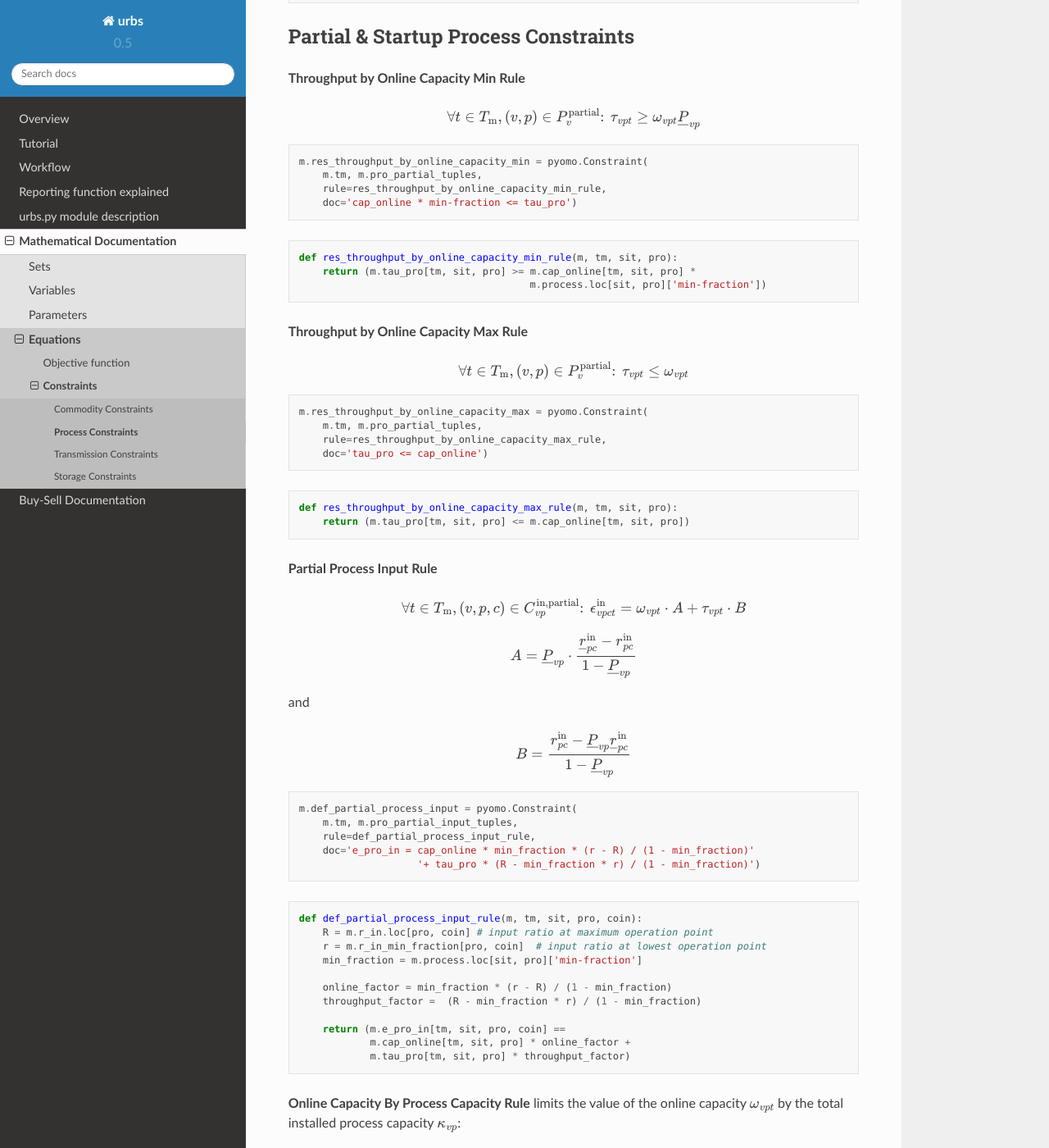
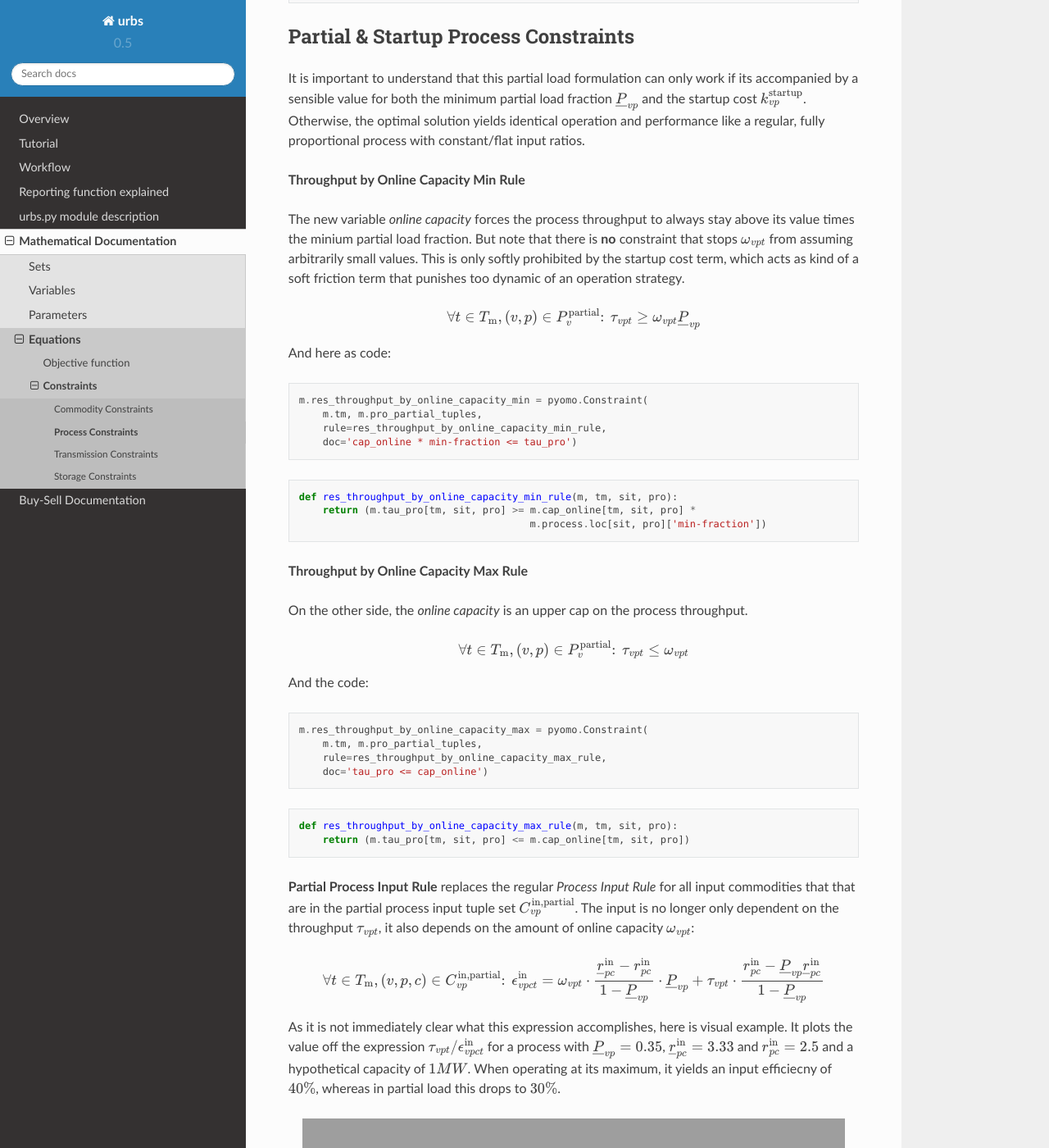
Before and after one commit to tum-ens/urbs, a Sphinx documentation site: the page built from doc/mathdoc/equ-process.rst, in a window 1280 px wide and 1400 px high, scrolled down 4321 px. Shown: the whole window at 82% size. Built offline with Sphinx 7.4.7 and the Read the Docs theme 2.0.0, drawn with Linux system fonts in a browser that asks for light colours; some of the changed text lies outside the part shown.

Commit message:
partial & startup editing

```diff
--- a/doc/mathdoc/equ-process.rst
+++ b/doc/mathdoc/equ-process.rst
@@ -141,14 +141,18 @@
 Partial & Startup Process Constraints
 -------------------------------------
 
-
+It is important to understand that this partial load formulation can only work if its accompanied by a sensible value for both the minimum partial load fraction :math:`\underline{P}_{vp}` and the startup cost :math:`k_{vp}^\text{startup}`. Otherwise, the optimal solution yields identical operation and performance like a regular, fully proportional process with constant/flat input ratios.
 
 **Throughput by Online Capacity Min Rule**
 
+The new variable *online capacity* forces the process throughput to always stay above its value times the minium partial load fraction. But note that there is **no** constraint that stops :math:`\omega_{vpt}` from assuming arbitrarily small values. This is only softly prohibited by the startup cost term, which acts as kind of a soft friction term that punishes too dynamic of an operation strategy.
 
 .. math::
     \forall t\in T_\text{m}, (v, p)\in P_v^\text{partial}\colon\
     \tau_{vpt} \geq \omega_{vpt} \underline{P}_{vp}
+
+
+And here as code:
 
 ::
 
@@ -163,10 +167,13 @@
 
 **Throughput by Online Capacity Max Rule**
 
+On the other side, the *online capacity* is an upper cap on the process throughput.
 
 .. math::
     \forall t\in T_\text{m}, (v, p)\in P_v^\text{partial}\colon\
     \tau_{vpt} \leq \omega_{vpt}
+
+And the code:
 
 ::
 
@@ -180,28 +187,28 @@
 
 
 
-**Partial Process Input Rule**
-
-
+**Partial Process Input Rule** replaces the regular *Process Input Rule* for all input commodities that that are in the partial process input tuple set :math:`C_{vp}^\text{in,partial}`. The input is no longer only dependent on the throughput :math:`\tau_{vpt}`, it also depends on the amount of online capacity :math:`\omega_{vpt}`:
 
 .. math::
     \forall t\in T_\text{m}, (v, p, c)\in C_{vp}^\text{in,partial}\colon\
-    \epsilon_{vpct}^\text{in} = \omega_{vpt} \cdot A + \tau_{vpt} \cdot B
-
-
-.. math::
-    A = \underline{P}_{vp} \cdot \frac{
+    \epsilon_{vpct}^\text{in} =
+      \omega_{vpt} \cdot \frac{
           \underline{r}_{pc}^\text{in} - r_{pc}^\text{in}}{
-          1 - \underline{P}_{vp}}
-
-and
-
-.. math::
-    B = \frac{
+          1 - \underline{P}_{vp}} \cdot \underline{P}_{vp}
+    + \tau_{vpt} \cdot \frac{
         r_{pc}^\text{in} -
           \underline{P}_{vp}
           \underline{r}_{pc}^\text{in}}{
         1 - \underline{P}_{vp}}
+
+As it is not immediately clear what this expression accomplishes, here is visual example. It plots the value off the expression :math:`\tau_{vpt}/\epsilon_{vpct}^\text{in}` for a process with :math:`\underline{P}_{vp} = 0.35`, :math:`\underline{r}_{pc}^\text{in} = 3.33` and :math:`r_{pc}^\text{in} = 2.5` and a hypothetical capacity of :math:`1 MW`. When operating at its maximum, it yields an input efficiecny of :math:`40 \%`, whereas in partial load this drops to :math:`30 \%`.
+
+
+.. image:: ../img/partial-eff.*
+   :width: 95%
+   :align: center
+
+More discussion and a visualisation of the reverse case (partial load more efficient than full load operation) is shown in a `dedicated IPython notebook <http://nbviewer.jupyter.org/gist/ojdo/a8d26dc6abc9d22faf77d7cd2623dddc/startup-partial-ratios.ipynb>`_.
 
 ::
 
@@ -233,14 +240,14 @@
 .. literalinclude:: /../urbs.py
    :pyobject: res_cap_online_by_cap_pro_rule
 
-**Startup Capacity Rule** determines the value of the startup capacity indicator variable :math:`\phi_{vpt}`, by limiting its value to at least the positive difference of subsequent online capacity states :math:`\omega_{vpt}` and :math:`\omega_{vp(t-1)}`. In other words: whenever the onlince capacity increases,
-
+**Startup Capacity Rule** determines the value of the startup capacity indicator variable :math:`\phi_{vpt}`, by limiting its value to at least the positive difference of subsequent online capacity states :math:`\omega_{vpt}` and :math:`\omega_{vp(t-1)}`. In other words: whenever the onlince capacity increases, startup capacity :math:`\phi_{vpt}` assumes a non-zero value.
 
 .. math::
 
 	\forall (v, p)\in P_v^\text{partial},t\in T_\text{m}\colon\
 	\phi_{vpt} \geq \omega_{vpt} - \omega_{vp(t-1)}
 
+Code declaration and definition:
 
 ::
 
--- a/doc/mathdoc/param-tech.rst
+++ b/doc/mathdoc/param-tech.rst
@@ -157,6 +157,8 @@
 
 **Process Input Ratio**, :math:`r_{pc}^\text{in}`, ``m.r_in.loc[pro, co]``: The parameter :math:`r_{pc}^\text{in}` represents the ratio of the input amount of a commodity :math:`c` in a process :math:`p`, relative to the process throughput at a given timestep. The related section for this parameter in the spreadsheet can be found under the "Process-Comodity" sheet. Here each row represents another commodity :math:`c` that either goes in to or comes out of a process :math:`p`. The fourth column with the header label "ratio" represents the parameters of the corresponding process :math:`p`, commodity :math:`c` and direction (In,Out) combinations.
 
+**Process Partial Input Ratio**, :math:`\underline{r}_{pc}^\text{in}`, ``m.r_in_partial.loc[pro, co]``: The parameter :math:`\underline{r}_{pc}^\text{in}` represents the ratio of the amount of input commodity :math:`c` a process :math:`p` consumes if it is at its minimum allowable partial operation. More precisely, when its throughput :math:`\tau_{vpt}` has the minimum value :math:`\omega_{vpt} \underline{P}_{vp}`.
+
 **Process Output Ratio**, :math:`r_{pc}^\text{out}`, ``m.r_out.loc[pro, co]``: The parameter :math:`r_{pc}^\text{out}` represents the ratio of the output amount of a commodity :math:`c` in a process :math:`p`, relative to the process throughput at a given timestep.  The related section for this parameter in the spreadsheet can be found under the "Process-Comodity" sheet. Here each row represents another commodity :math:`c` that either goes in to or comes out of a process :math:`p`. The fourth column with the header label "ratio" represents the parameters of the corresponding process :math:`p`, commodity :math:`c` and direction (In,Out) combinations.
 
 Process input and output ratios are, in general, dimensionless since the majority of output and input commodities are represented in MW. Exceptionally, some process input and output ratios can be assigned units e.g. the environmental commodity (``Env``) ':math:`\text{CO}_2` could have a process output ratio with the unit of :math:`Mt/MWh`.
```
Also changed, not shown: doc/mathdoc/equ-commodity.rst (+9 -8 lines), doc/mathdoc/sets.rst (+8 -8 lines), doc/mathdoc/variables.rst (+16 -16 lines).
